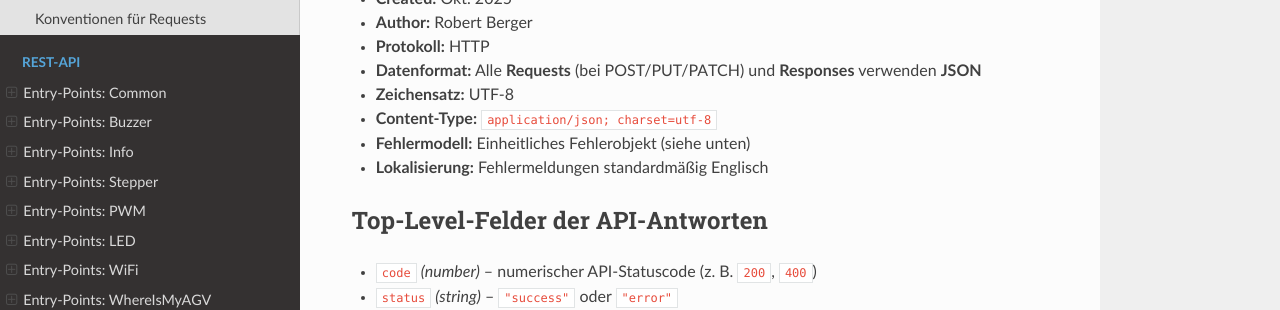
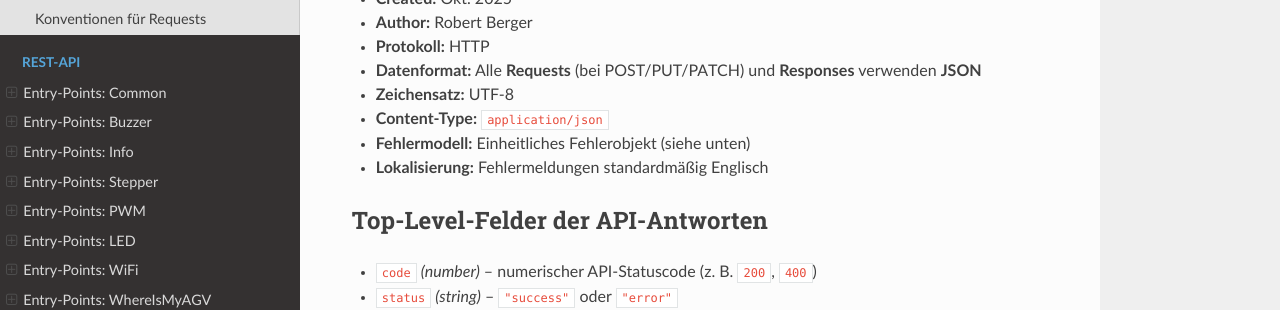
Before and after one commit to agv-doc/agv-doc.github.io, a Sphinx documentation site: the page built from docs/source/agv_overview.rst, in a window 1280 px wide and 900 px high. Shown: the part 253-563 px from the top of the window. Built offline with Sphinx 7.4.7 and the Read the Docs theme 3.1.0, drawn with Linux system fonts in a browser that asks for light colours.

Commit message:
remove ; charset=utf-8

```diff
--- a/docs/source/agv_overview.rst
+++ b/docs/source/agv_overview.rst
@@ -11,7 +11,7 @@ Allgemeines
 - **Protokoll:** HTTP
 - **Datenformat:** Alle **Requests** (bei POST/PUT/PATCH) und **Responses** verwenden **JSON**
 - **Zeichensatz:** UTF-8
-- **Content-Type:** ``application/json; charset=utf-8``
+- **Content-Type:** ``application/json``
 - **Fehlermodell:** Einheitliches Fehlerobjekt (siehe unten)
 - **Lokalisierung:** Fehlermeldungen standardmäßig Englisch
 
```
